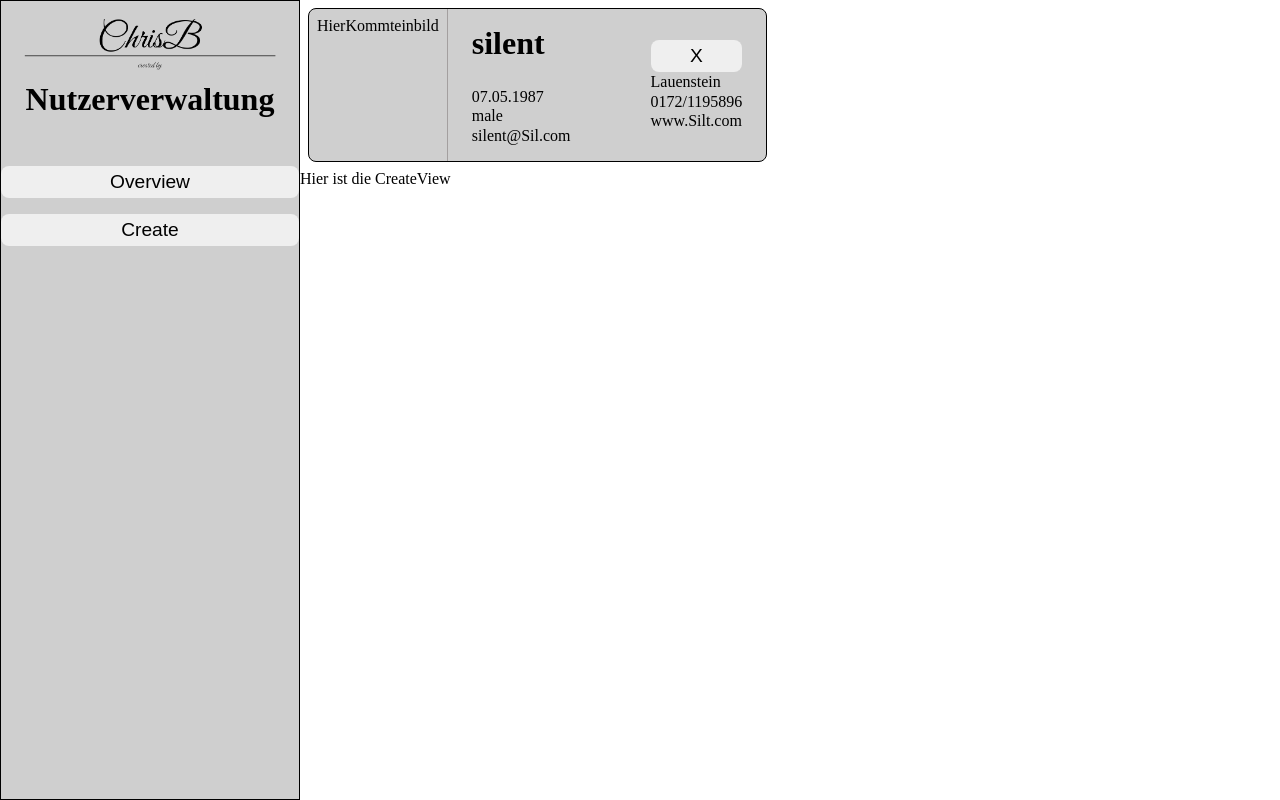
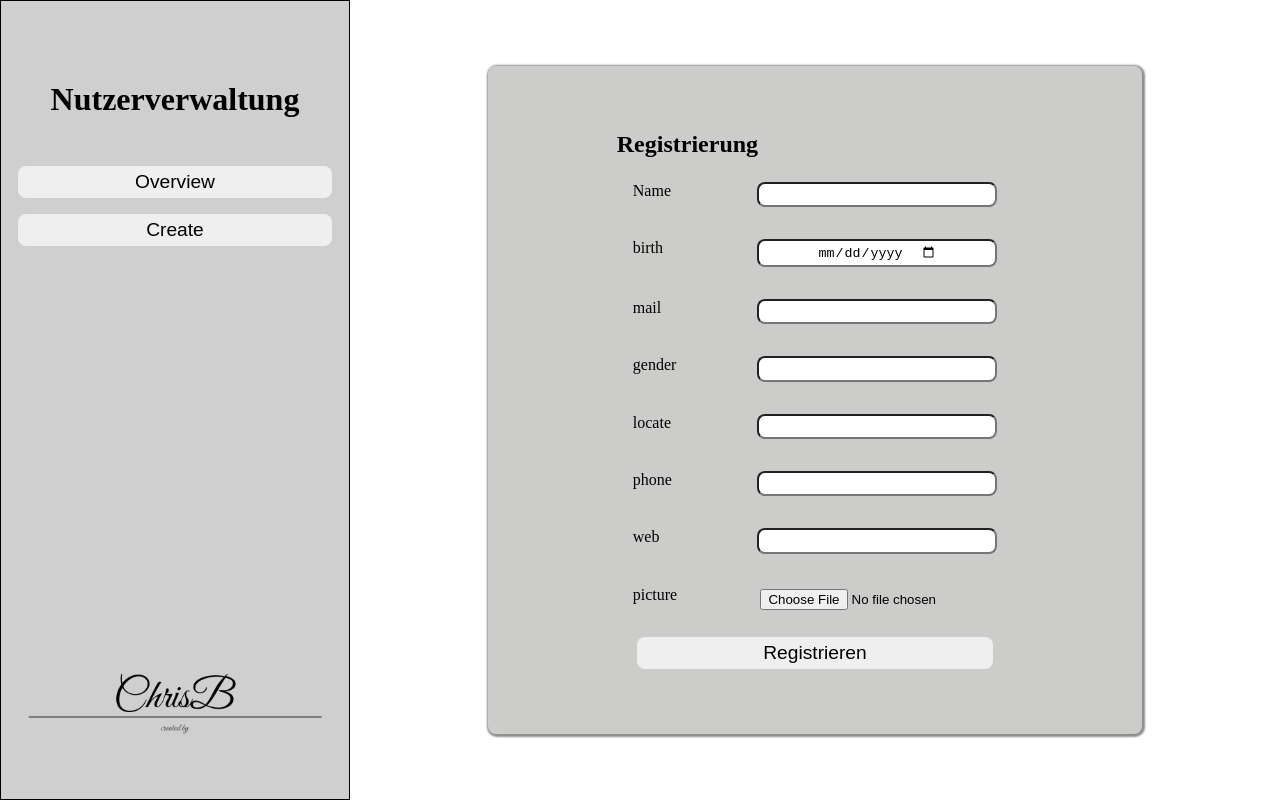
Before and after one commit to SilentCrouwd/nutzer-verwaltung, a React (Vite) app: page /nutzer-verwaltung/create in a window 1280 px wide. Built offline with nearby package versions, Linux system fonts and the light colour scheme.

Commit message:
feat: implement routing structure with Root component; add CreateView and EditView forms; enhance styling for registration and overview pages

```diff
--- a/src/App.tsx
+++ b/src/App.tsx
@@ -3,24 +3,34 @@ import "./App.css";
 import Overview from "./routes/overview/overview";
 import EditView from "./routes/editView/EditView";
 import CreateView from "./routes/createView/CreateView";
+import Root from "./routes/root/Root";
 
 function App() {
-  const router = createBrowserRouter([
+  const router = createBrowserRouter(
+    [
       {
-      path: "nutzer-verwaltung",
-      element: <Overview />,
+        path: "/",
+        element: <Root />,
         children: [
           {
-          path: "editView",
-          element: <EditView />,
+            path: "overview",
+            element: <Overview />,
           },
           {
             path: "create",
             element: <CreateView />,
           },
+          {
+            path: "edit",
+            element: <EditView />,
+          },
         ],
       },
-  ]);
+    ],
+    {
+      basename: "nutzer-verwaltung",
+    },
+  );
   return <RouterProvider router={router} />;
 }
 
--- a/src/components/button/button.css
+++ b/src/components/button/button.css
@@ -1,5 +1,6 @@
 .btn {
-  width: 100%;
+  margin: auto;
+  width: 90%;
   height: 2rem;
   border: 1px solid transparent;
   border-radius: 8px;
@@ -13,3 +14,8 @@
 .btn:active {
   background-color: aqua;
 }
+a {
+  display: flex;
+  justify-content: center;
+  text-decoration: none;
+}
--- /dev/null
+++ b/src/components/input/InputField.tsx
@@ -0,0 +1,37 @@
+interface InputProps {
+  label?: string;
+  id?: string;
+  className: string;
+  type: string;
+  name: string;
+  placeholder?: string;
+  autoComplete?: string;
+  required?: boolean;
+}
+
+function Inputfield({
+  id,
+  className,
+  type,
+  name,
+  placeholder,
+  autoComplete,
+  required,
+}: InputProps) {
+  return (
+    <>
+      <label htmlFor={id} className={`${className}__label`}>
+        {name}
+      </label>
+      <input
+        type={type}
+        id={id}
+        name={name}
+        className={`${className}__input`}
+        autoComplete={autoComplete}
+        required={required}
+      />
+    </>
+  );
+}
+export default Inputfield;
--- a/src/index.css
+++ b/src/index.css
@@ -4,5 +4,6 @@
   box-sizing: border-box;
 }
 body {
-  width: 100vh;
+  height: 100vh;
+  width: 100%;
 }
--- a/src/routes/createView/CreateView.tsx
+++ b/src/routes/createView/CreateView.tsx
@@ -1,6 +1,72 @@
 import "./createView.css";
+import Button from "../../components/button/Button";
+import Inputfield from "../../components/input/InputField";
+
+const FORM_FIELDS = [
+  { id: "reg-name", name: "Name", type: "text" },
+  {
+    id: "reg-birth",
+    name: "birth",
+    type: "date",
+    autoComplete: "bday",
+    required: true,
+  },
+  {
+    id: "reg-mail",
+    name: "mail",
+    type: "email",
+    autoComplete: "email",
+    required: true,
+  },
+  {
+    id: "reg-gender",
+    name: "gender",
+    type: "text",
+    placeholder: "z.B. Weiblich, Männlich, Divers...",
+    required: true,
+  },
+  {
+    id: "reg-locate",
+    name: "locate",
+    type: "text",
+    autoComplete: "country-name",
+    placeholder: "z.B. Berlin, Deutschland",
+  },
+  { id: "reg-phone", name: "phone", type: "tel", autoComplete: "tel" },
+  {
+    id: "reg-web",
+    name: "web",
+    type: "url",
+    placeholder: "https://example.com",
+  },
+  { id: "reg-picture", name: "picture", type: "file" },
+];
 
 function CreateView() {
-  return <>Hier ist die CreateView</>;
+  return (
+    <div className="registration">
+      <form className="registration-form" noValidate>
+        <h2 className="registration-form__title">Registrierung</h2>
+
+        {FORM_FIELDS.map((field) => (
+          <div className="registration-form__field" key={field.id}>
+            <Inputfield
+              type={field.type}
+              id={field.id}
+              name={field.name}
+              className="registration-form"
+              autoComplete={field.autoComplete}
+              placeholder={field.placeholder}
+              required={field.required}
+            />
+          </div>
+        ))}
+
+        {/* Submit Button */}
+        <Button className="btn btn--submit" buttonName="Registrieren"></Button>
+      </form>
+    </div>
+  );
 }
+
 export default CreateView;
--- a/src/routes/createView/createView.css
+++ b/src/routes/createView/createView.css
@@ -0,0 +1,30 @@
+.registration {
+  display: flex;
+  align-items: center;
+  justify-content: center;
+  width: 100%;
+}
+.registration-form {
+  box-shadow: 1px 1px 2px 2px rgb(143, 140, 140);
+  display: flex;
+  background-color: rgb(204, 204, 203);
+  padding: 4rem 8rem;
+  flex-direction: column;
+  gap: 1rem;
+  border: solid 1px transparent;
+  border-radius: 8px;
+}
+.registration-form__field {
+  display: flex;
+  justify-content: space-between;
+  gap: 5rem;
+  padding: 0.5rem 1rem;
+}
+.registration-form__input {
+  display: flex;
+  width: 15rem;
+  padding: 0.2rem;
+  align-items: center;
+  justify-content: center;
+  border-radius: 8px;
+}
--- a/src/routes/editView/EditView.tsx
+++ b/src/routes/editView/EditView.tsx
@@ -1,6 +1,72 @@
 import "./editView.css";
+import Button from "../../components/button/Button";
+import Inputfield from "../../components/input/InputField";
+
+const FORM_FIELDS = [
+  { id: "reg-name", name: "Name", type: "text" },
+  {
+    id: "reg-birth",
+    name: "birth",
+    type: "date",
+    autoComplete: "bday",
+    required: true,
+  },
+  {
+    id: "reg-mail",
+    name: "mail",
+    type: "email",
+    autoComplete: "email",
+    required: true,
+  },
+  {
+    id: "reg-gender",
+    name: "gender",
+    type: "text",
+    placeholder: "z.B. Weiblich, Männlich, Divers...",
+    required: true,
+  },
+  {
+    id: "reg-locate",
+    name: "locate",
+    type: "text",
+    autoComplete: "country-name",
+    placeholder: "z.B. Berlin, Deutschland",
+  },
+  { id: "reg-phone", name: "phone", type: "tel", autoComplete: "tel" },
+  {
+    id: "reg-web",
+    name: "web",
+    type: "url",
+    placeholder: "https://example.com",
+  },
+  { id: "reg-picture", name: "picture", type: "file" },
+];
 
 function EditView() {
-  return <>Hier ist die EditView</>;
+  return (
+    <div className="registration">
+      <form className="registration-form" noValidate>
+        <h2 className="registration-form__title">Edit</h2>
+
+        {FORM_FIELDS.map((field) => (
+          <div className="registration-form__field" key={field.id}>
+            <Inputfield
+              type={field.type}
+              id={field.id}
+              name={field.name}
+              className="registration-form"
+              autoComplete={field.autoComplete}
+              placeholder={field.placeholder}
+              required={field.required}
+            />
+          </div>
+        ))}
+
+        {/* Submit Button */}
+        <Button className="btn btn--submit" buttonName="Edit"></Button>
+      </form>
+    </div>
+  );
 }
+
 export default EditView;
--- a/src/routes/overview/overview.css
+++ b/src/routes/overview/overview.css
@@ -2,26 +2,3 @@
   display: flex;
   height: 100vh;
 }
-
-.sidebar {
-  border: solid 1px black;
-  width: 300px;
-  height: 100%;
-  background-image: url(../../assets/chrisb_logo_hell.png);
-  background-position: top;
-  background-repeat: no-repeat;
-  background-size: 120%;
-  background-color: rgb(207, 207, 207);
-}
-.sidebar__header {
-  margin-top: 5rem;
-  display: flex;
-  justify-content: center;
-}
-.sidebar__body {
-  display: flex;
-  gap: 1rem;
-  flex-direction: column;
-  width: 100%;
-  margin-top: 3rem;
-}
--- a/src/routes/overview/overview.tsx
+++ b/src/routes/overview/overview.tsx
@@ -1,25 +1,14 @@
-import { Outlet, Link } from "react-router-dom";
+import UserCard from "../../components/userCard/UserCard";
+import EditView from "../editView/EditView";
 import "./overview.css";
-import Button from "../../components/button/Button";
-import UserCard from "../../components/userCard/UserCard";
+import { Link } from "react-router-dom";
+
 function Overview() {
+  const CardEl = document.querySelector(".userCard");
+
   return (
-    <div className="overview">
-      <div className="sidebar">
-        <div className="sidebar__header">
-          <h1>Nutzerverwaltung</h1>
-        </div>
-        <div className="sidebar__body">
-          <Link to="">
-            <Button className="btn" buttonName="Overview"></Button>
-          </Link>
-          <Link to="create">
-            <Button className="btn" buttonName="Create"></Button>
-          </Link>
-        </div>
-      </div>
-
-      <div>
+    <div>
+      <Link to="/edit">
         <UserCard
           UserName="silent"
           UserBirth="07.05.1987"
@@ -29,10 +18,8 @@ function Overview() {
           UserPicture="HierKommteinbild"
           UserPhone="0172/1195896"
           UserWeb="www.Silt.com"
-
         ></UserCard>
-        <Outlet></Outlet>
-      </div>
+      </Link>
     </div>
   );
 }
--- /dev/null
+++ b/src/routes/root/Root.tsx
@@ -0,0 +1,27 @@
+import { Outlet, Link } from "react-router-dom";
+import "./root.css";
+import Button from "../../components/button/Button";
+
+function Root() {
+  return (
+    <div className="overview">
+      <div className="sidebar">
+        <div className="sidebar__header">
+          <h1>Nutzerverwaltung</h1>
+        </div>
+        <div className="sidebar__body">
+          <Link to="overview">
+            <Button className="btn" buttonName="Overview"></Button>
+          </Link>
+          <Link to="create">
+            <Button className="btn" buttonName="Create"></Button>
+          </Link>
+        </div>
+      </div>
+
+      <Outlet></Outlet>
+    </div>
+  );
+}
+
+export default Root;
--- /dev/null
+++ b/src/routes/root/root.css
@@ -0,0 +1,23 @@
+.sidebar {
+  border: solid 1px black;
+  max-width: 350px;
+  min-width: 350px;
+  height: 100%;
+  background-image: url(../../assets/chrisb_logo_hell.png);
+  background-position: bottom;
+  background-repeat: no-repeat;
+  background-size: 120%;
+  background-color: rgb(207, 207, 207);
+}
+.sidebar__header {
+  margin-top: 5rem;
+  display: flex;
+  justify-content: center;
+}
+.sidebar__body {
+  display: flex;
+  gap: 1rem;
+  flex-direction: column;
+  width: 100%;
+  margin-top: 3rem;
+}
```
Lines whose indentation alone changed are shown as unchanged.
